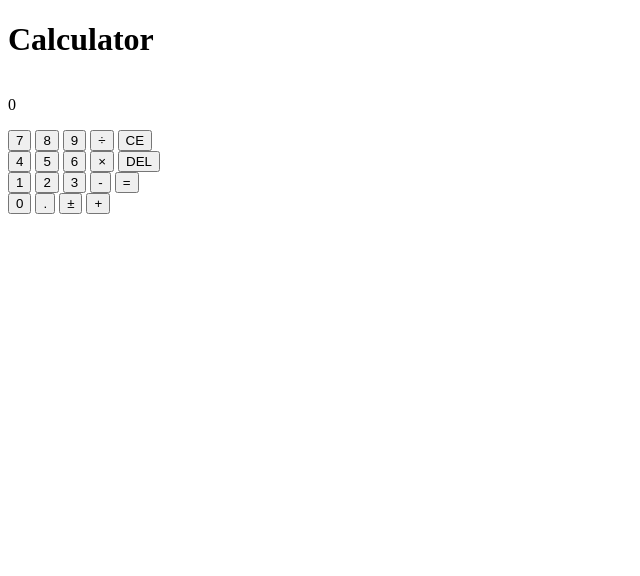
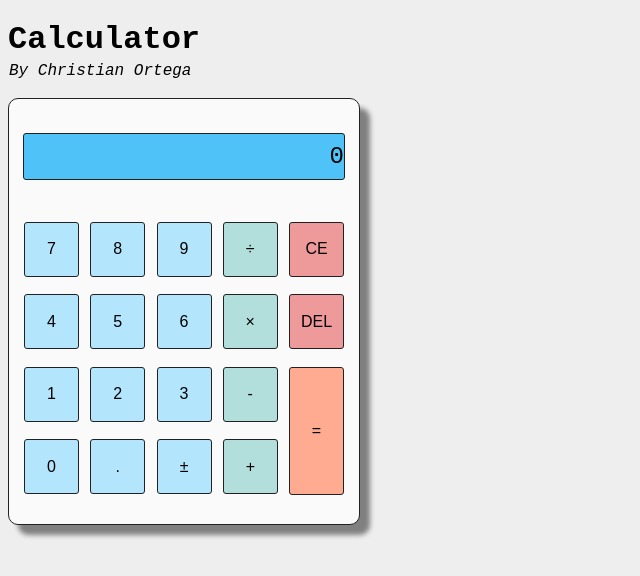
Before and after one commit to christian-ortega/calculator, a plain HTML site: page index.html in a window 1280 px wide. Shown: the whole page, without its empty margins (0-640 px from the left). Drawn offline with Linux system fonts and the light colour scheme.

Commit message:
Implement CSS layout and color

```diff
--- a/css/style.css
+++ b/css/style.css
@@ -1,9 +1,106 @@
+:root {
+    --calculator-height: 385px;
+    --calculator-width: 330px;
+}
+
+html {
+    font-family: 'Courier New', Courier, monospace;
+    background-color: #eeeeee;
+}
+
+h1 {
+    margin-bottom: 0px;
+}
+
+#author {
+    margin-top: 4px;
+    margin-bottom: 18px;
+    margin-left: 1px;
+}
+
+button, #padding-div {
+    background-color: #b3e5fc;
+    border: 1px solid #212121;
+    border-radius: 3px;
+    font-size: 16px;
+    height: calc(var(--calculator-width) / 6);
+    width: calc(var(--calculator-width) / 6);
+}
+
+button:hover {
+    background-color: #e1f5fe;
+}
+
+.operator-button {
+    background-color: #b2dfdb;
+}
+
+.operator-button:hover {
+    background-color: #e0f2f1;
+}
+
+#clear-button, #delete-button {
+    background-color: #ef9a9a;
+}
+
+#clear-button:hover, #delete-button:hover {
+    background-color: #ffcdd2;
+}
+
+#equal-button {
+    height: 128px;
+    background-color: #ffab91;
+}
+
+#equal-button:hover {
+    background-color: #ffccbc;
+}
+
 #calculator-container {
     display: flex;
     flex-direction: column;
+    justify-content: space-between;
+    align-items: center;
+
+    height: var(--calculator-height);
+    width: var(--calculator-width);
+    padding: 10px 10px 30px 10px;
+    background-color: #fafafa;
+    border: 1px solid #212121;
+    border-radius: 10px;
+    box-shadow: 10px 10px 5px grey;
 }
 
-#line-container {
+.line-container {
     display: flex;
     flex-direction: row;
+    justify-content: space-between;
+
+    width: calc(var(--calculator-width) - 10px);
+    max-height: calc(var(--calculator-width) / 6);
 }
+
+#last-line-container {
+    align-self: start;
+
+    width: 254px;
+    margin-left: 5px;
+}
+
+#display {
+    height: 45px;
+    line-height: 45px;
+    text-align: right;
+    font-size: 24px;
+
+    width: calc(var(--calculator-width) - 10px);
+    background-color: #4fc3f7;
+    border: 1px solid #212121;
+    border-radius: 3px;
+}
+
+#padding-div {
+    visibility: hidden;
+    align-self: flex-end;
+    height: 1px;
+}
--- a/index.html
+++ b/index.html
@@ -9,6 +9,7 @@
 
     <body>
         <h1>Calculator</h1>
+        <p id="author"><i>By Christian Ortega</i></p>
 
         <div id="calculator-container">
             <p id="display">0</p>
@@ -37,11 +38,12 @@
                 <button id="equal-button">=</button>
             </div>
 
-            <div class="line-container">
+            <div id="last-line-container" class="line-container">
                 <button id="zero-button" class="number-button">0</button>
                 <button id="decimal-button">.</button>
                 <button id="sign-button">±</button>
                 <button id="add-button" class="operator-button">+</button>
+                <!--<div id="padding-div" disabled></div>-->
             </div>
         </div>
 
```
